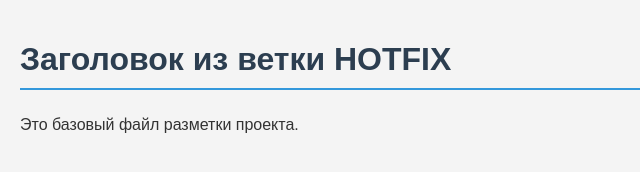
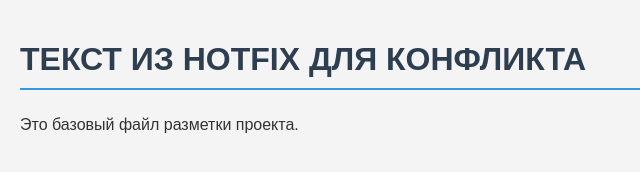
Before and after one commit to Misty3328/git-lab25, a plain HTML site: page index.html in a window 1280 px wide. Shown: the whole page, without its empty margins (0-640 px from the left). Drawn offline with Linux system fonts and the light colour scheme.

Commit message:
Еще одно изменение в hotfix

```diff
--- a/index.html
+++ b/index.html
@@ -7,7 +7,7 @@
     <title>Лабораторная работа №25 - Git</title>
 </head>
 <body>
-    <h1>Заголовок из ветки HOTFIX</h1>
+    <h1>ТЕКСТ ИЗ HOTFIX ДЛЯ КОНФЛИКТА</h1>
     <p>Это базовый файл разметки проекта.</p>
 </body>
 </html>
```
